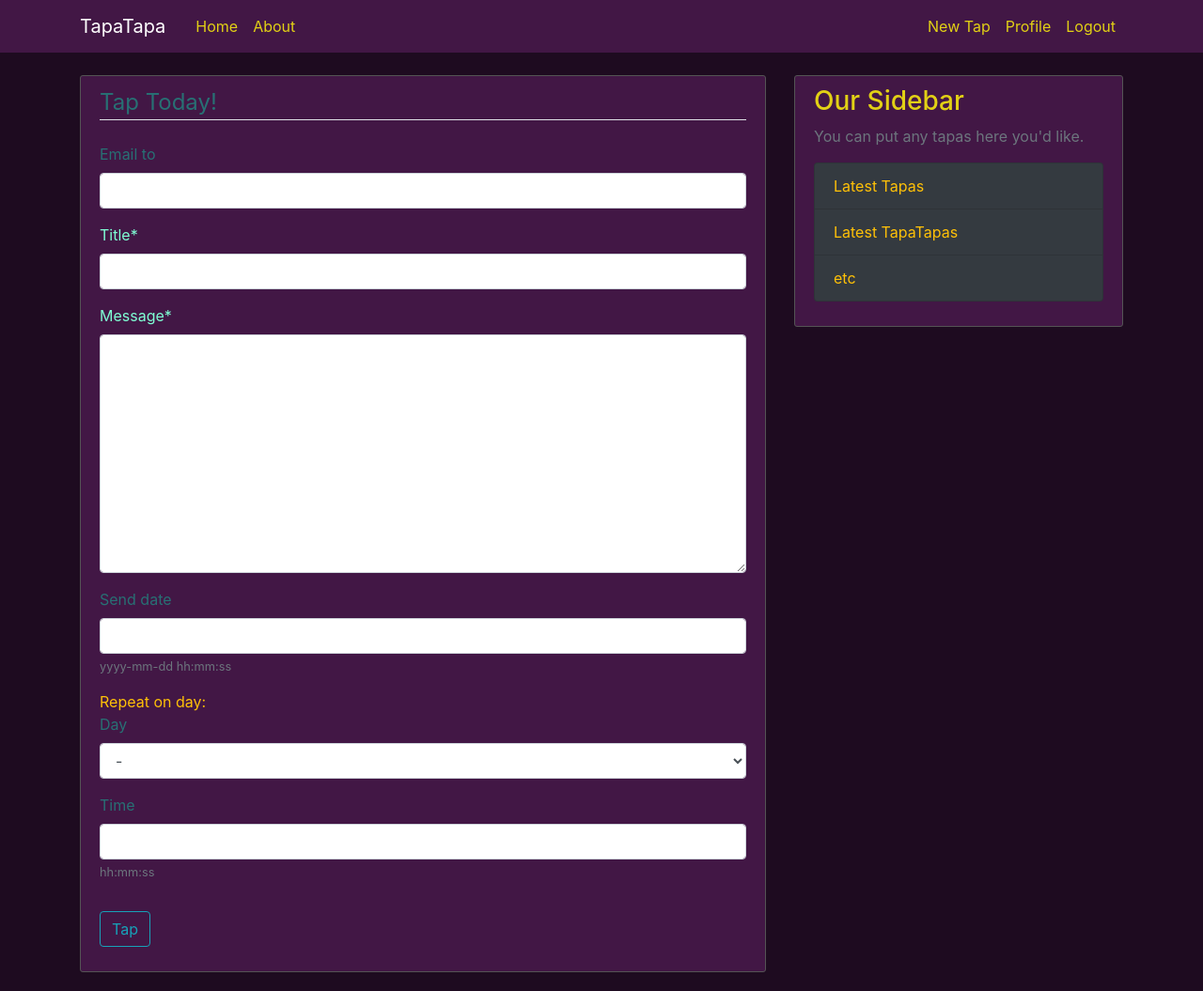
After one commit to Doma16/email_notify_webapp, a Django app: page /new_tap/ in a window 1280 px wide. The commit adds this page. Shown: the whole page at 94% size. Run offline with Django 4.2, Linux system fonts and the light colour scheme; a user stored in the database is signed in; some libraries are stand-ins or nearby versions.

Commit message:
tapa tapa view and adding

```diff
--- /dev/null
+++ b/tapa/forms.py
@@ -0,0 +1,26 @@
+from django import forms
+from .models import Tap, Day
+
+class DayForm(forms.ModelForm):
+
+    day = forms.ChoiceField(choices=[("", "-")]+Day._days, required=False)
+    time = forms.TimeField(help_text='hh:mm:ss', required=False)
+
+    class Meta:
+        model = Day
+        fields = ['day', 'time']
+
+class TapForm(forms.ModelForm):
+
+    '''
+    send_date = forms.DateField(
+    widget=forms.TextInput(
+        attrs={'type': 'datetime-local'}
+        )
+    )
+    '''
+    send_date = forms.DateTimeField(help_text='yyyy-mm-dd hh:mm:ss', required=False)
+
+    class Meta:
+        model = Tap
+        fields = ['email_to', 'title', 'message', 'send_date']
--- a/tapa/models.py
+++ b/tapa/models.py
@@ -10,7 +10,7 @@ class Tap(models.Model):
 
     title = models.CharField(max_length=256, default='')
     message = models.TextField(default='')
-    send_date = models.DateTimeField("send on date...")
+    send_date = models.DateTimeField("send on date...", blank=True, null=True)
 
     email_to = models.EmailField(default='', blank=True)
     user = models.ForeignKey(User, on_delete=models.CASCADE)
@@ -32,7 +32,7 @@ class Day(models.Model):
     ]
 
     day = models.CharField(max_length=1, choices=_days)
-    time = models.TimeField(editable=True, blank=True)
+    time = models.TimeField(editable=True, blank=True, null=True)
     tap = models.ForeignKey(Tap, on_delete=models.DO_NOTHING)
 
     def __str__(self) -> str:
--- a/tapa/templates/tapa/base.html
+++ b/tapa/templates/tapa/base.html
@@ -33,6 +33,7 @@
                     <!-- Navbar Right Side -->
                     <div class="navbar-nav">
                       {% if user.is_authenticated %}
+                      <a class="nav-item nav-link" href="{% url 'new_tap' %}">New Tap</a>
                       <a class="nav-item nav-link" href="{% url 'profile' %}">Profile</a>
                       <a class="nav-item nav-link" href="{% url 'logout' %}">Logout</a>
                       {% else %}
--- /dev/null
+++ b/tapa/templates/tapa/create_tap.html
@@ -0,0 +1,20 @@
+{% extends "tapa/base.html" %}
+{% load crispy_forms_tags %}
+{% block content %}
+
+<div class="content-section">
+    <form method="POST">
+        {% csrf_token %}
+        <fieldset class="form-group">
+            <legend class="border-bottom mb-4">Tap Today!</legend>
+            {{ form|crispy }}
+            <a class="text-warning">Repeat on day:</a>
+            {{ day_form|crispy }}
+        </fieldset>
+        <div class="form-group">
+            <button class="btn btn-outline-info" type="submit">Tap</button>
+        </div>
+    </form>
+</div>
+
+{% endblock content %}
--- a/tapa/urls.py
+++ b/tapa/urls.py
@@ -1,6 +1,8 @@
 from django.urls import path
+from .views import TapList
 from . import views
 
 urlpatterns = [
-    path('', views.home, name='home')
+    path('', TapList.as_view(), name='home'),
+    path('new_tap/', views.new_tap, name='new_tap')
 ]
--- a/tapa/views.py
+++ b/tapa/views.py
@@ -1,4 +1,62 @@
-from django.shortcuts import render
+from typing import Any
+from django.db.models.query import QuerySet
+from django.shortcuts import render, redirect
+from django.contrib import messages
+from django.utils import timezone
+
+from django.views.generic.list import ListView
+from django.contrib.auth.mixins import LoginRequiredMixin
+from .models import Tap, Day
+from .forms import TapForm, DayForm
 
 def home(request):
     return render(request, template_name='tapa/home.html')
+
+class TapList(LoginRequiredMixin, ListView):
+    model = Tap
+    context_object_name = 'taps'
+    template_name = 'tapa/home.html'
+
+    paginate_by = 5
+
+    def get_queryset(self):
+        return Tap.objects.filter(user=self.request.user)
+
+def new_tap(request):
+    if request.method == 'POST':
+        form = TapForm(request.POST, instance=request.user)
+
+        day_form = DayForm(request.POST)
+
+        if form.is_valid() and day_form.is_valid():
+            #form.save()
+
+            send_date = request.POST['send_date'] if request.POST['send_date'] != '' else None
+            t = Tap(title=request.POST['title'],
+                    message=request.POST['message'],
+                    send_date=send_date,
+                    email_to=request.POST['email_to'],
+                    user=request.user)
+
+            t.save()
+
+            day = request.POST['day']
+            time = request.POST['time'] if request.POST['time'] != '' else None
+            if time is not None and day != '':
+                d = Day(day=day,
+                        time=time,
+                        tap=t)
+                d.save()
+
+            messages.success(request, f'Tap Tap!')
+            return redirect('home')
+    else:
+        form = TapForm(instance=request.user)
+        day_form = DayForm(request.POST)
+
+    context = {
+        'form': form,
+        'day_form': day_form
+    }
+
+    return render(request, 'tapa/create_tap.html', context)
```
Also changed, not shown: tapa/templates/tapa/home.html (+19 -0 lines), db.sqlite3, tapa/migrations/0008_tap_send_time.py (added), tapa/migrations/0009_remove_tap_send_time.py (added), tapa/migrations/0010_alter_tap_send_date.py (added), tapa/migrations/0011_alter_tap_send_date.py (added), tapa/migrations/0012_alter_tap_send_date.py (added), tapa/migrations/0013_alter_day_time.py (added).
